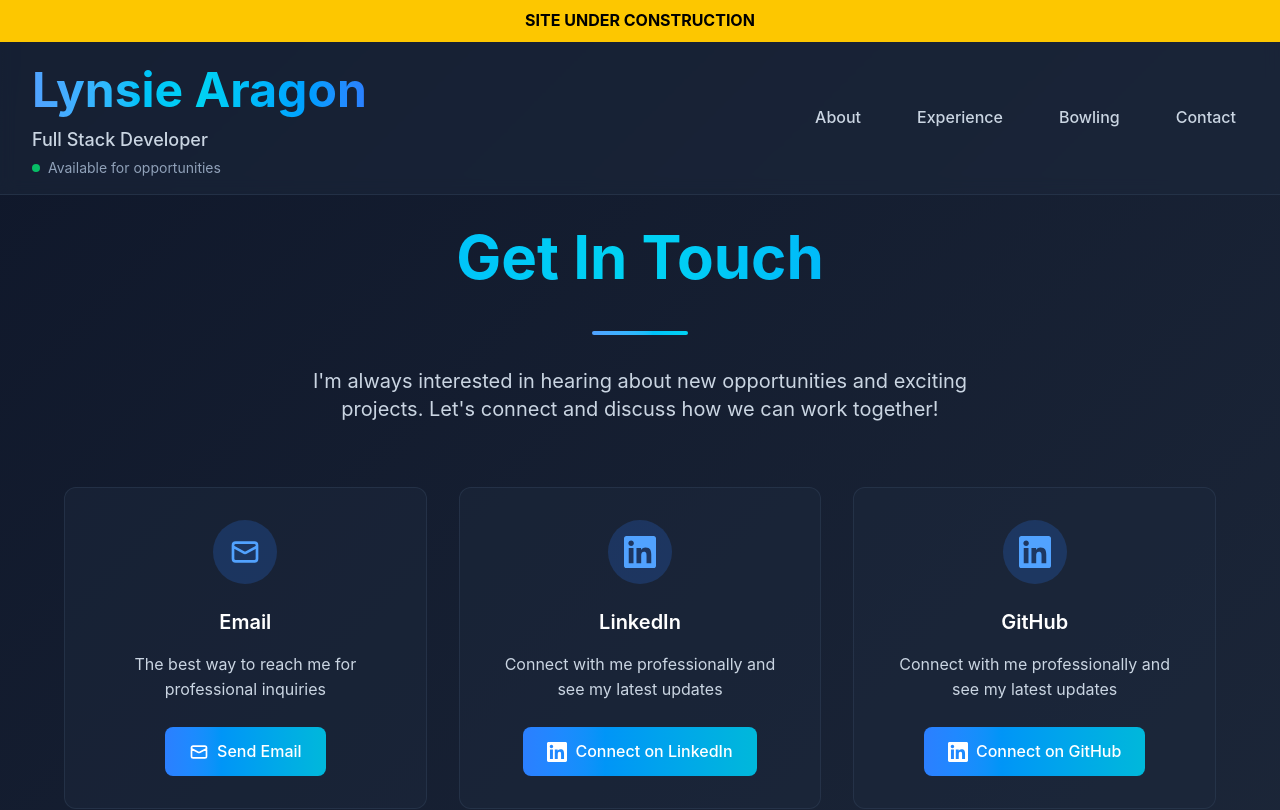
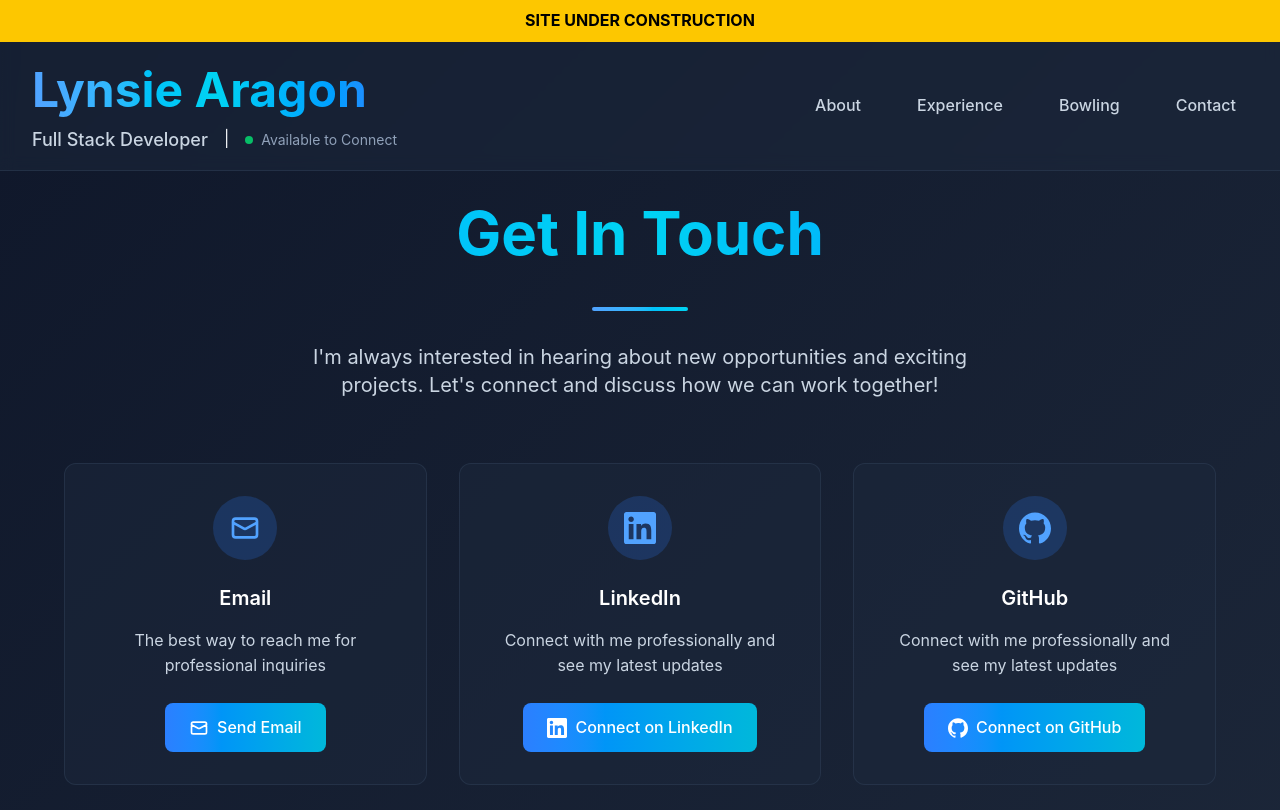
Before and after one commit to Lynsiearagon/lynsie-aragon-portfolio, a Next.js app: page /contact in a window 1280 px wide. Shown: the top 810 px of the page. Built offline with nearby package versions, Linux system fonts and the light colour scheme.

Commit message:
update contact page

```diff
--- a/src/app/contact/page.tsx
+++ b/src/app/contact/page.tsx
@@ -97,7 +97,7 @@ export default function ContactPage() {
         </div>
 
         {/* GitHub Section */}
-      <div className="bg-slate-800/50 rounded-xl p-8 border border-slate-700/50 hover:border-blue-400/30 transition-all duration-300">
+        <div className="bg-slate-800/50 rounded-xl p-8 border border-slate-700/50 hover:border-blue-400/30 transition-all duration-300">
           <div className="text-center">
             <div className="w-16 h-16 bg-blue-500/20 rounded-full flex items-center justify-center mx-auto mb-6">
               <svg
@@ -105,7 +105,7 @@ export default function ContactPage() {
                 fill="currentColor"
                 viewBox="0 0 24 24"
               >
-                <path d="M20.447 20.452h-3.554v-5.569c0-1.328-.027-3.037-1.852-3.037-1.853 0-2.136 1.445-2.136 2.939v5.667H9.351V9h3.414v1.561h.046c.477-.9 1.637-1.85 3.37-1.85 3.601 0 4.267 2.37 4.267 5.455v6.286zM5.337 7.433c-1.144 0-2.063-.926-2.063-2.065 0-1.138.92-2.063 2.063-2.063 1.14 0 2.064.925 2.064 2.063 0 1.139-.925 2.065-2.064 2.065zm1.782 13.019H3.555V9h3.564v11.452zM22.225 0H1.771C.792 0 0 .774 0 1.729v20.542C0 23.227.792 24 1.771 24h20.451C23.2 24 24 23.227 24 22.271V1.729C24 .774 23.2 0 22.222 0h.003z" />
+                <path d="M12 .296C5.373.296 0 5.67 0 12.3c0 5.301 3.438 9.8 8.205 11.387.6.111.82-.261.82-.579 0-.286-.011-1.04-.017-2.04-3.338.727-4.042-1.608-4.042-1.608-.546-1.388-1.333-1.758-1.333-1.758-1.089-.744.083-.729.083-.729 1.205.085 1.839 1.237 1.839 1.237 1.07 1.835 2.809 1.305 3.495.998.108-.775.418-1.305.762-1.605-2.665-.305-5.466-1.332-5.466-5.93 0-1.31.469-2.381 1.235-3.221-.124-.303-.535-1.522.117-3.176 0 0 1.008-.322 3.301 1.23a11.51 11.51 0 013.003-.404c1.018.005 2.043.137 3.003.404 2.291-1.552 3.297-1.23 3.297-1.23.654 1.654.243 2.873.119 3.176.77.84 1.233 1.911 1.233 3.221 0 4.61-2.804 5.622-5.475 5.919.43.369.814 1.096.814 2.21 0 1.595-.015 2.877-.015 3.268 0 .322.216.694.825.576C20.565 22.096 24 17.595 24 12.3 24 5.67 18.627.296 12 .296z" />
               </svg>
             </div>
             <h3 className="text-xl font-semibold text-white mb-4">GitHub</h3>
@@ -123,16 +123,13 @@ export default function ContactPage() {
                 fill="currentColor"
                 viewBox="0 0 24 24"
               >
-                <path d="M20.447 20.452h-3.554v-5.569c0-1.328-.027-3.037-1.852-3.037-1.853 0-2.136 1.445-2.136 2.939v5.667H9.351V9h3.414v1.561h.046c.477-.9 1.637-1.85 3.37-1.85 3.601 0 4.267 2.37 4.267 5.455v6.286zM5.337 7.433c-1.144 0-2.063-.926-2.063-2.065 0-1.138.92-2.063 2.063-2.063 1.14 0 2.064.925 2.064 2.063 0 1.139-.925 2.065-2.064 2.065zm1.782 13.019H3.555V9h3.564v11.452zM22.225 0H1.771C.792 0 0 .774 0 1.729v20.542C0 23.227.792 24 1.771 24h20.451C23.2 24 24 23.227 24 22.271V1.729C24 .774 23.2 0 22.222 0h.003z" />
+                <path d="M12 .296C5.373.296 0 5.67 0 12.3c0 5.301 3.438 9.8 8.205 11.387.6.111.82-.261.82-.579 0-.286-.011-1.04-.017-2.04-3.338.727-4.042-1.608-4.042-1.608-.546-1.388-1.333-1.758-1.333-1.758-1.089-.744.083-.729.083-.729 1.205.085 1.839 1.237 1.839 1.237 1.07 1.835 2.809 1.305 3.495.998.108-.775.418-1.305.762-1.605-2.665-.305-5.466-1.332-5.466-5.93 0-1.31.469-2.381 1.235-3.221-.124-.303-.535-1.522.117-3.176 0 0 1.008-.322 3.301 1.23a11.51 11.51 0 013.003-.404c1.018.005 2.043.137 3.003.404 2.291-1.552 3.297-1.23 3.297-1.23.654 1.654.243 2.873.119 3.176.77.84 1.233 1.911 1.233 3.221 0 4.61-2.804 5.622-5.475 5.919.43.369.814 1.096.814 2.21 0 1.595-.015 2.877-.015 3.268 0 .322.216.694.825.576C20.565 22.096 24 17.595 24 12.3 24 5.67 18.627.296 12 .296z" />
               </svg>
               Connect on GitHub
             </Link>
           </div>
         </div>
       </div>
-
-
-
 
       {/* Additional Platforms */}
       <section className="text-center">
--- a/src/components/Header.tsx
+++ b/src/components/Header.tsx
@@ -9,18 +9,31 @@ function Header() {
       </div>
       <div className="container mx-auto px-4 sm:px-6 lg:px-8">
         <div className="flex flex-row justify-between items-start sm:items-center py-4 gap-4">
-          <Link href={"/"} className="space-y-1">
-            <h1 className="text-4xl sm:text-5xl font-bold bg-gradient-to-r from-blue-400 via-cyan-400 to-blue-500 bg-clip-text text-transparent py-1 md:py-2 text-nowrap">
+          <div className="flex flex-col gap-1">
+            <Link
+              href={"/"}
+              className="text-4xl sm:text-5xl font-bold bg-gradient-to-r from-blue-400 via-cyan-400 to-blue-500 bg-clip-text text-transparent py-1 md:py-2 text-nowrap"
+            >
               Lynsie Aragon
-            </h1>
-            <p className="text-lg text-slate-300 font-medium">
-              Full Stack Developer
-            </p>
-            <div className="flex items-center gap-2 text-sm text-slate-400">
-              <div className="w-2 h-2 bg-green-400 rounded-full animate-pulse"></div>
-              <span>Available for opportunities</span>
+            </Link>
+
+            <div className="flex flex-col md:flex-row">
+              <p className="text-lg text-slate-300 font-medium">
+                Full Stack Developer
+              </p>
+              <div className="hidden md:flex px-4">|</div>
+              <div className="flex items-center gap-2 text-sm text-slate-400">
+                <div className="w-2 h-2 bg-green-400 rounded-full animate-pulse"></div>
+                <span>
+                  Available to{" "}
+                  <Link href={"/contact"} className="hover:underline">
+                    Connect
+                  </Link>
+                </span>
+              </div>
             </div>
-          </Link>
+          </div>
+
           <NavBar />
         </div>
       </div>
```
